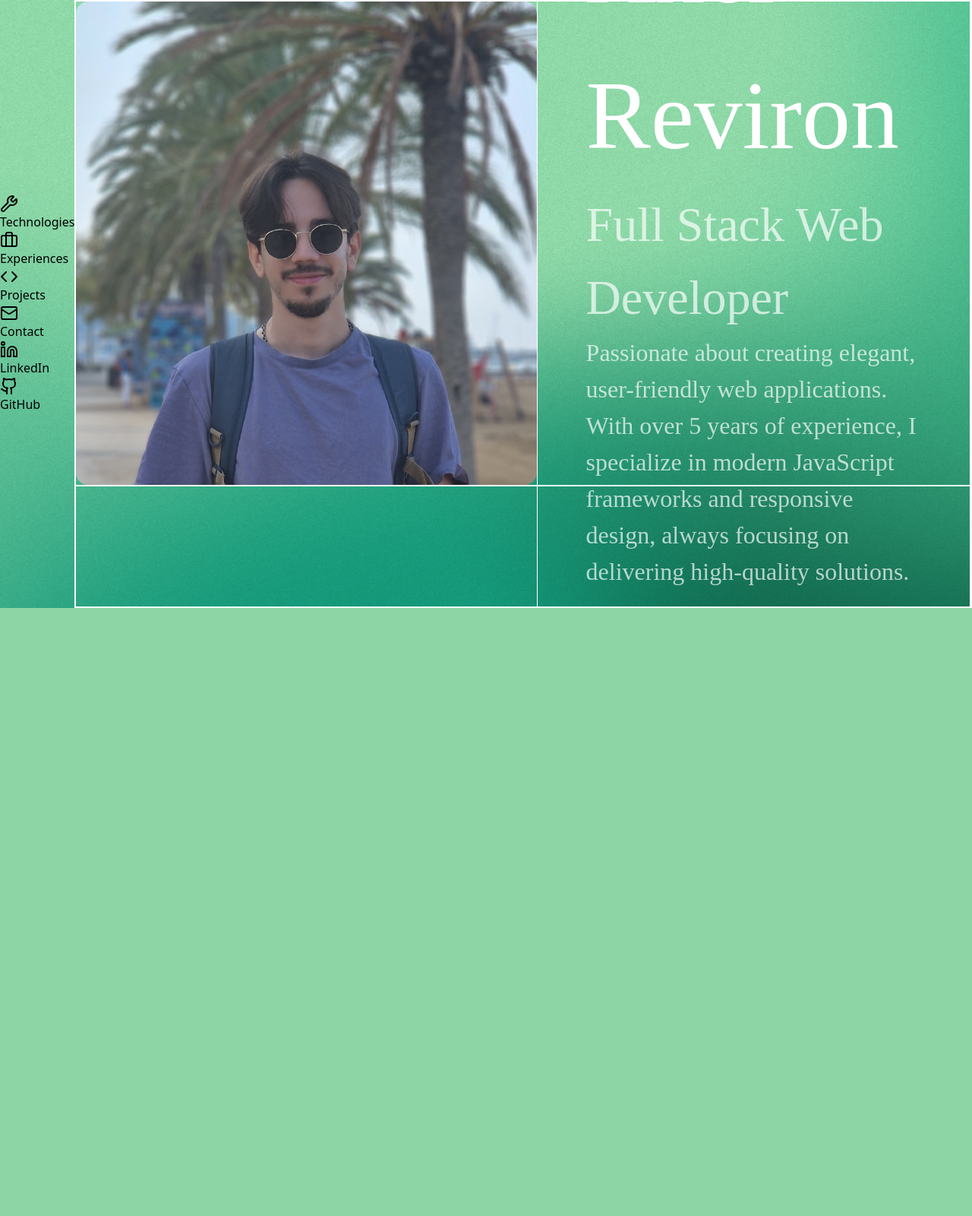
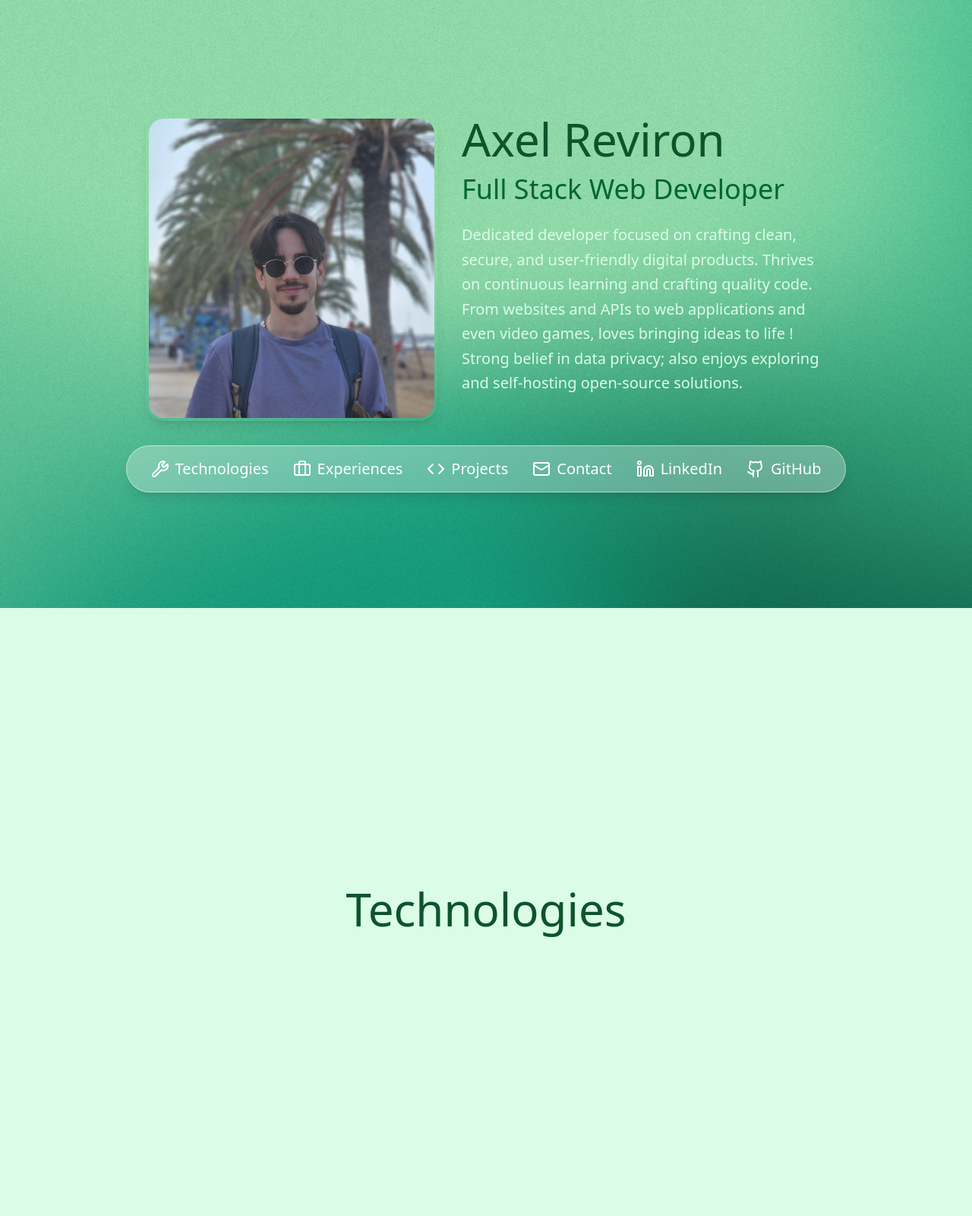
Before and after one commit to AxelReviron/portfolio, a Laravel app: page / in a window 1280 px wide. Shown: the whole page at 76% size. Before the commit the page ends 800 px from the top, so only its background shows below. Run offline with Laravel 12, Linux system fonts and the light colour scheme; data that the repository does not hold is empty; style sheets or scripts are compiled from the project's sources; some libraries are stand-ins or nearby versions; some web fonts are replaced.

Commit message:
Home Page and Navbar

```diff
--- a/resources/css/app.css
+++ b/resources/css/app.css
@@ -4,8 +4,8 @@
 
 /* Variables */
 :root {
-    --my-color-1: #FF0000;
-    --my-color-2: #00FF00;
-    --my-color-3: #0000FF;
-    --my-color-4: #FFFF00;
+    --my-color-1: #5D8736;
+    --my-color-2: #809D3C;
+    --my-color-3: #A9C46C;
+    --my-color-4: #F4FFC3;
 }
--- a/resources/js/components/HomeSection.vue
+++ b/resources/js/components/HomeSection.vue
@@ -1,84 +1,71 @@
 <script setup lang="ts">
 
+import NavBar from '@/layouts/NavBar.vue';
+import { onMounted, onUnmounted, ref } from 'vue';
+
+const scrollY = ref(0);
+const navBarFixed = ref(false);
+
+const handleScroll = () => {
+    scrollY.value = window.scrollY;
+
+    if (navBarFixed.value === false && (window.innerHeight / scrollY.value) <= 1.7) {
+        navBarFixed.value = true;
+    } else if (navBarFixed.value === true && (window.innerHeight / scrollY.value) > 1.7) {
+        navBarFixed.value = false;
+    }
+
+};
+
+onMounted(() => {
+    window.addEventListener('scroll', handleScroll);
+});
+
+onUnmounted(() => {
+    window.removeEventListener('scroll', handleScroll);
+});
 </script>
 
 <template>
-    <div class="home-section-container">
-        <div class="image-text-container">
-            <img class="picture" src="../../images/picture.jpg" alt="picture"/>
-            <div class="text-container">
-                <h1 class="title">
+    <div class="home-section-container min-h-screen flex justify-center items-center relative overflow-hidden flex flex-col gap-8">
+        <div class="flex flex-col md:flex-row justify-center items-center md:gap-8 z-10">
+            <div class="flex flex-col">
+                <h1 class="text-4xl md:text-6xl font-medium text-green-900 mb-2 block md:hidden">
                     Axel Reviron
                 </h1>
-                <h2 class="sub-title">
+                <h2 class="text-2xl md:text-4xl text-green-800 mb-4 block md:hidden">
                     Full Stack Web Developer
                 </h2>
-                <p class="text">
-                    Passionate about creating elegant, user-friendly web applications.
-                    With over 5 years of experience, I specialize in modern JavaScript frameworks and responsive design, always focusing on delivering high-quality solutions.
+                <img
+                    class="w-84 md:w-96 object-cover rounded-3xl border-4 border-transparent shadow-lg relative"
+                    src="../../images/picture.jpg"
+                    alt="picture"
+                />
+            </div>
+            <div class="flex flex-col h-70 md:h-100 justify-center items-start gap-2 w-84 md:w-120">
+                <h1 class="text-4xl md:text-6xl font-medium text-green-900 mb-2 hidden md:block">
+                    Axel Reviron
+                </h1>
+                <h2 class="text-2xl md:text-4xl text-green-800 mb-4 hidden md:block">
+                    Full Stack Web Developer
+                </h2>
+                <p class="text-xl md:text-xl text-green-100 max-w-lg mb-8 leading-relaxed">
+                    Dedicated developer focused on crafting clean, secure, and user-friendly digital products.
+                    Thrives on continuous learning and crafting quality code.
+                    From websites and APIs to web applications and even video games, loves bringing ideas to life !
+                    Strong belief in data privacy; also enjoys exploring and self-hosting open-source solutions.
                 </p>
             </div>
         </div>
-        <div class="buttons-container">
 
-        </div>
+        <NavBar :isFixed="navBarFixed"/>
     </div>
 </template>
 
 <style scoped>
 .home-section-container {
-    display: flex;
-    flex-direction: column;
-    justify-content: center;
-    align-items: center;
-    border: solid 1px white;
-    width: 100rem;
-    height: 50rem;
-}
-.image-text-container {
-    display: flex;
-    flex-direction: row;
-    justify-content: space-between;
-    align-items: center;
-    border: solid 1px white;
-    width: 100%;
-    height: 80%;
-}
-.picture {
-    width: auto;
-    height: 100%;
-    border-radius: 1rem;
-}
-.text-container {
-    display: flex;
-    flex-direction: column;
-    justify-content: center;
-    align-items: flex-start;
-    padding: 4rem;
-    border: solid 1px white;
-}
-.title {
-    color: white;
-    font-family: Apple,serif;
-    font-size: 8rem;
-}
-.sub-title {
-    color: rgba(255, 255, 255, 0.69);
-    font-family: Apple,serif;
-    font-size: 4rem;
-}
-.text {
-    color: rgba(255, 255, 255, 0.69);
-    font-family: Apple,serif;
-    font-size: 2rem;
-}
-.buttons-container {
-    display: flex;
-    flex-direction: row;
-    justify-content: center;
-    align-items: center;
-    border: solid 1px white;
-    width: 100%;
-    height: 20%;
+    background-image: url("../../images/abstract-gradient.png");
+    background-repeat: no-repeat;
+    background-size: cover;
 }
 </style>
--- /dev/null
+++ b/resources/js/components/TechnologySection.vue
@@ -0,0 +1,19 @@
+<script setup lang="ts">
+
+</script>
+
+<template>
+    <div class="min-h-screen flex justify-center items-center relative overflow-hidden bg-green-100">
+
+        <div class="flex flex-col justify-center items-center">
+            <h2 class="text-4xl md:text-6xl font-medium text-green-900 mb-2 block">
+                Technologies
+            </h2>
+        </div>
+
+
+    </div>
+</template>
+
+<style scoped>
+</style>
--- a/resources/js/layouts/NavBar.vue
+++ b/resources/js/layouts/NavBar.vue
@@ -1,30 +1,43 @@
 <script setup lang="ts">
-
 import { Briefcase, Code, Github, Linkedin, Mail, Wrench } from 'lucide-vue-next';
 
+const props = defineProps({
+    'isFixed': Boolean
+});
 const navItems = [
     { icon: Wrench, label: 'Technologies', href: '#technologies' },
     { icon: Briefcase, label: 'Experiences', href: '/experiences' },
     { icon: Code, label: 'Projects', href: '#projects' },
     { icon: Mail, label: 'Contact', href: 'mailto:axel-reviron@proton.me' },
-    { icon: Linkedin, label: 'LinkedIn', href: 'https://linkedin.com/' },
-    { icon: Github, label: 'GitHub', href: 'https://github.com/' },
+    { icon: Linkedin, label: 'LinkedIn', href: 'https://www.linkedin.com/in/axel-reviron/' },
+    { icon: Github, label: 'GitHub', href: 'https://github.com/AxelReviron' },
 ];
 
 </script>
 
 <template>
-    <header>
-        <ul>
+    <header :class="{ 'fixed top-25 left-1/2 -translate-x-1/2 z-50': props.isFixed }">
+        <nav class="bg-white/30 backdrop-blur-sm px-6 py-3 rounded-full shadow-lg border border-white/50">
+            <ul class="flex items-center gap-4 text-white/100">
                 <li v-for="navItem in navItems" :key="navItem.label">
-                <a key={{navItem.label}} href={{navItem.href}}>
-                    <component :is="navItem.icon" />
-                    <span>
+                    <a
+                        key={{navItem.label}}
+                        href={{navItem.href}}
+                        class="flex items-center gap-2 px-2 py-1 rounded-full transition-colors group"
+                    >
+                        <component
+                            :is="navItem.icon"
+
+                            stroke-width="2"
+                            class="group-hover:text-green-700 transition-colors"
+                        />
+                        <span class="text-xl group-hover:text-green-700 hidden md:block">
                             {{navItem.label}}
                         </span>
                     </a>
                 </li>
             </ul>
+        </nav>
     </header>
 </template>
 
--- a/resources/js/pages/Home.vue
+++ b/resources/js/pages/Home.vue
@@ -4,32 +4,19 @@
 import ProjectInterface from '@/interfaces/projectInterface';
 import HomeSection from '@/components/HomeSection.vue';
 import NavBar from '@/layouts/NavBar.vue';
+import TechnologySection from '@/components/TechnologySection.vue';
 
 const { projects } = defineProps({projects: Array as PropType<ProjectInterface[]>})
 
-onMounted(() => {
-    console.log({projects})
-})
 </script>
 
 <template>
-    <main id="home-container">
-        <NavBar/>
-        <HomeSection/>
-    </main>
+<!--    <NavBar/>-->
+    <HomeSection/>
+    <TechnologySection/>
 </template>
 
 <style scoped>
-#home-container {
-    width: 100vw;
-    height: 100vh;
-    overflow: hidden;
-    background-image: url("../../images/abstract-gradient.png");
-    background-repeat: no-repeat;
-    background-size: cover;
-    display: flex;
-    justify-content: center;
-    align-items: center;
-}
+
 
 </style>
```
Lines whose indentation alone changed are shown as unchanged.
